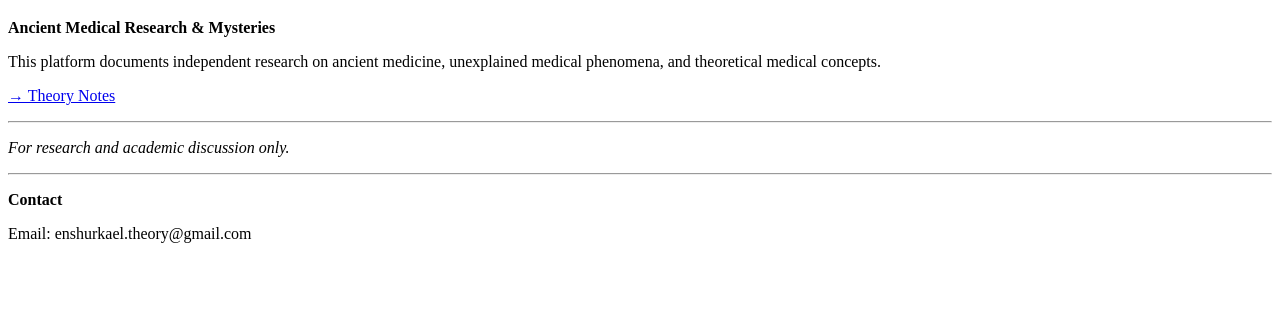
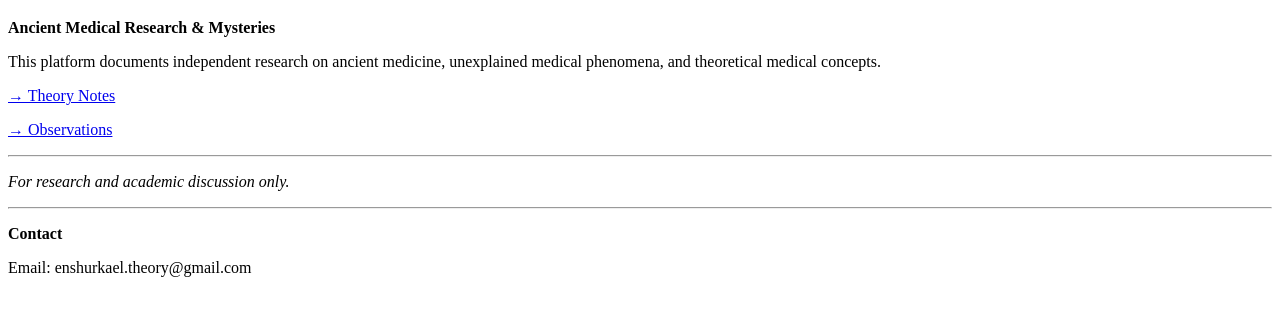
Before and after one commit to enshurkael/enshurkael.github.io, a plain HTML site: page index.html in a window 1280 px wide. Shown: the part 61-376 px from the top of the page. Drawn offline with Linux system fonts and the light colour scheme.

Commit message:
Update index.html

```diff
--- a/index.html
+++ b/index.html
@@ -15,6 +15,7 @@ This platform documents independent research on ancient medicine,
 unexplained medical phenomena, and theoretical medical concepts.
 </p>
 <p><a href="theory.html">→ Theory Notes</a></p>
+<p><a href="observations.html">→ Observations</a></p>
 <hr>
 
 <p><i>For research and academic discussion only.</i></p>
```
